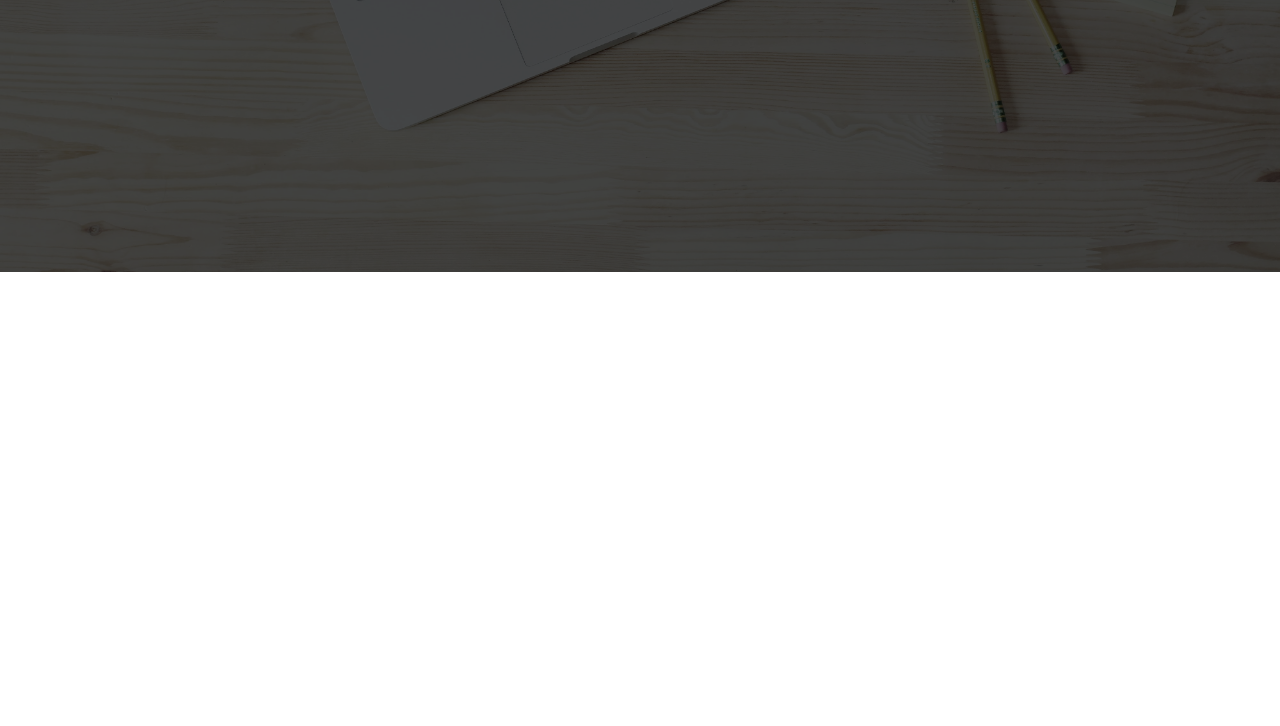
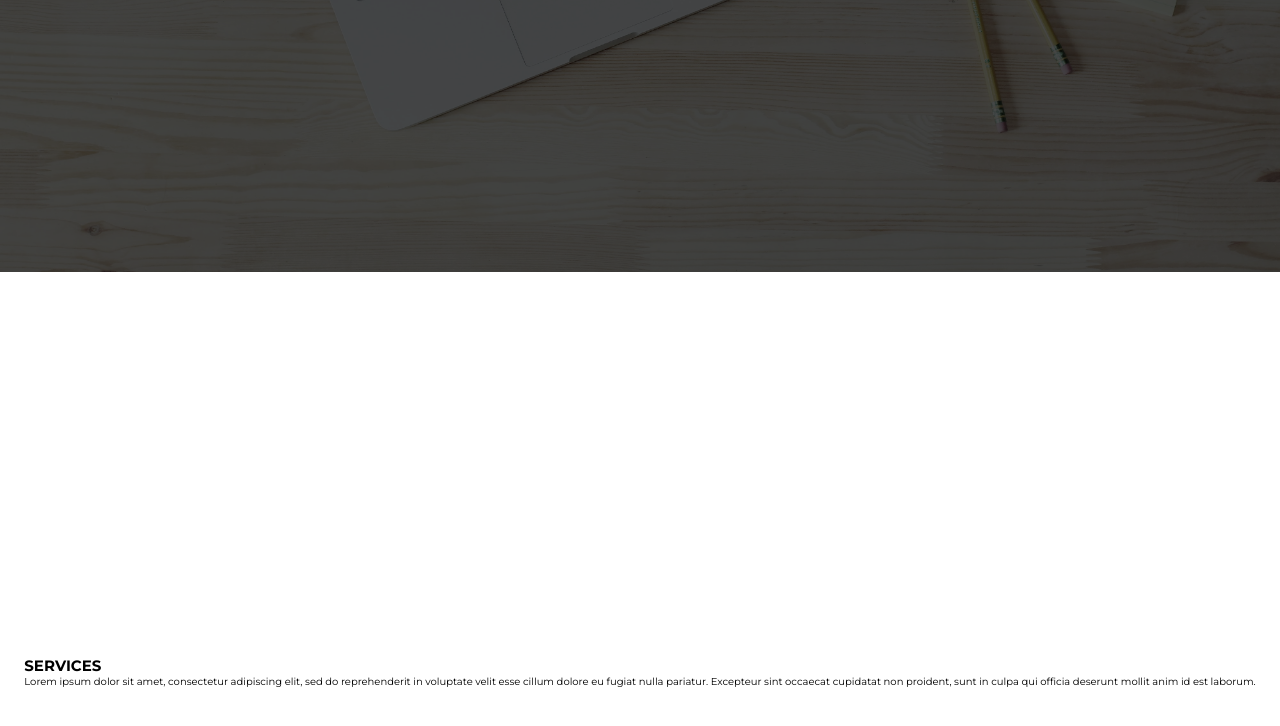
Before and after one commit to fsociety0XX/kush, a plain HTML site: page index.html in a window 1280 px wide. Shown: the part 528-1254 px from the top of the page. Before the commit the page ends 800 px from the top, so only its background shows below. Drawn offline with Linux system fonts and the light colour scheme.

Commit message:
service section started

```diff
--- a/index.html
+++ b/index.html
@@ -23,5 +23,24 @@
       </div>
     </section>
     <!-- ending hero section -->
+
+    <!-- service section -->
+
+    <section id="services">
+      <div class="service container">
+        <div class="service-top">
+          <h1 class="service-title">SERV<span>I</span>CES</h1>
+          <p>
+            Lorem ipsum dolor sit amet, consectetur adipiscing elit, sed do
+            reprehenderit in voluptate velit esse cillum dolore eu fugiat nulla
+            pariatur. Excepteur sint occaecat cupidatat non proident, sunt in
+            culpa qui officia deserunt mollit anim id est laborum.
+          </p>
+        </div>
+        <div class="service-bottom"></div>
+      </div>
+    </section>
+
+    <!-- end service section -->
   </body>
 </html>
```
